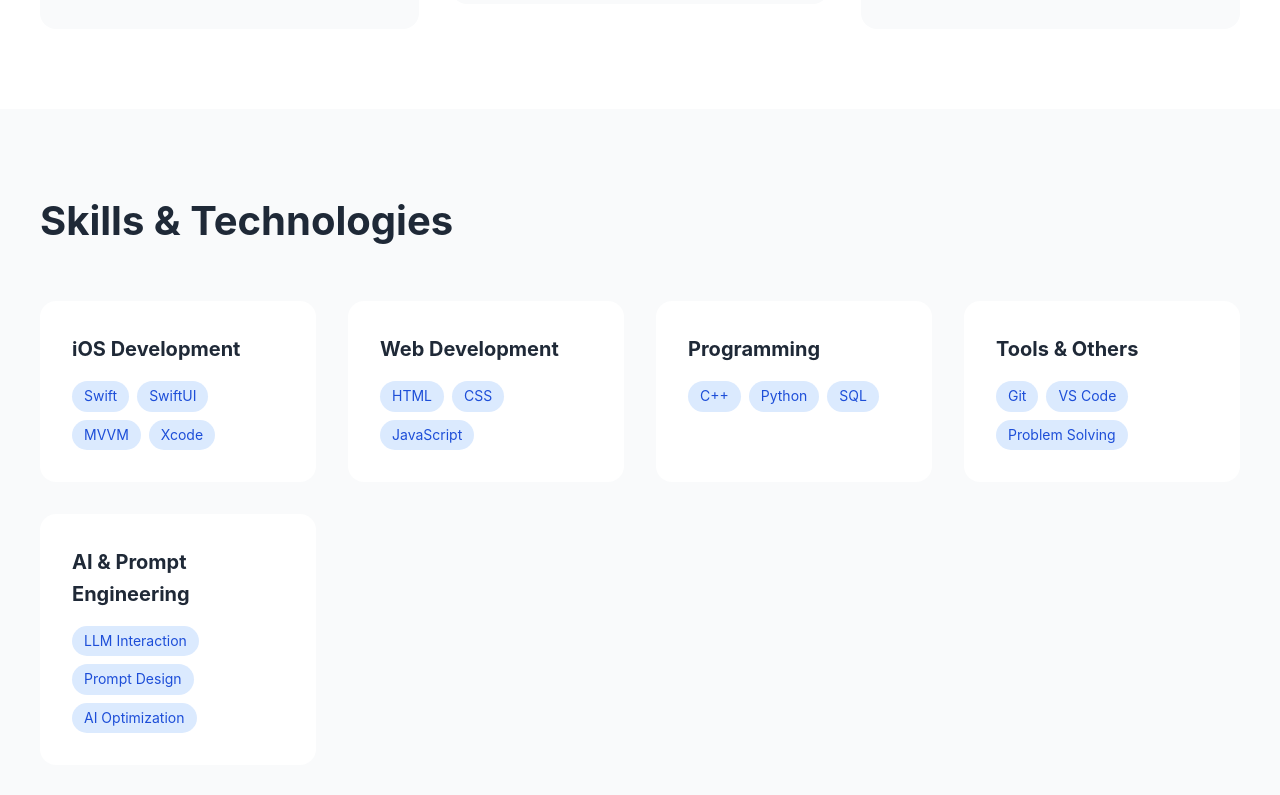
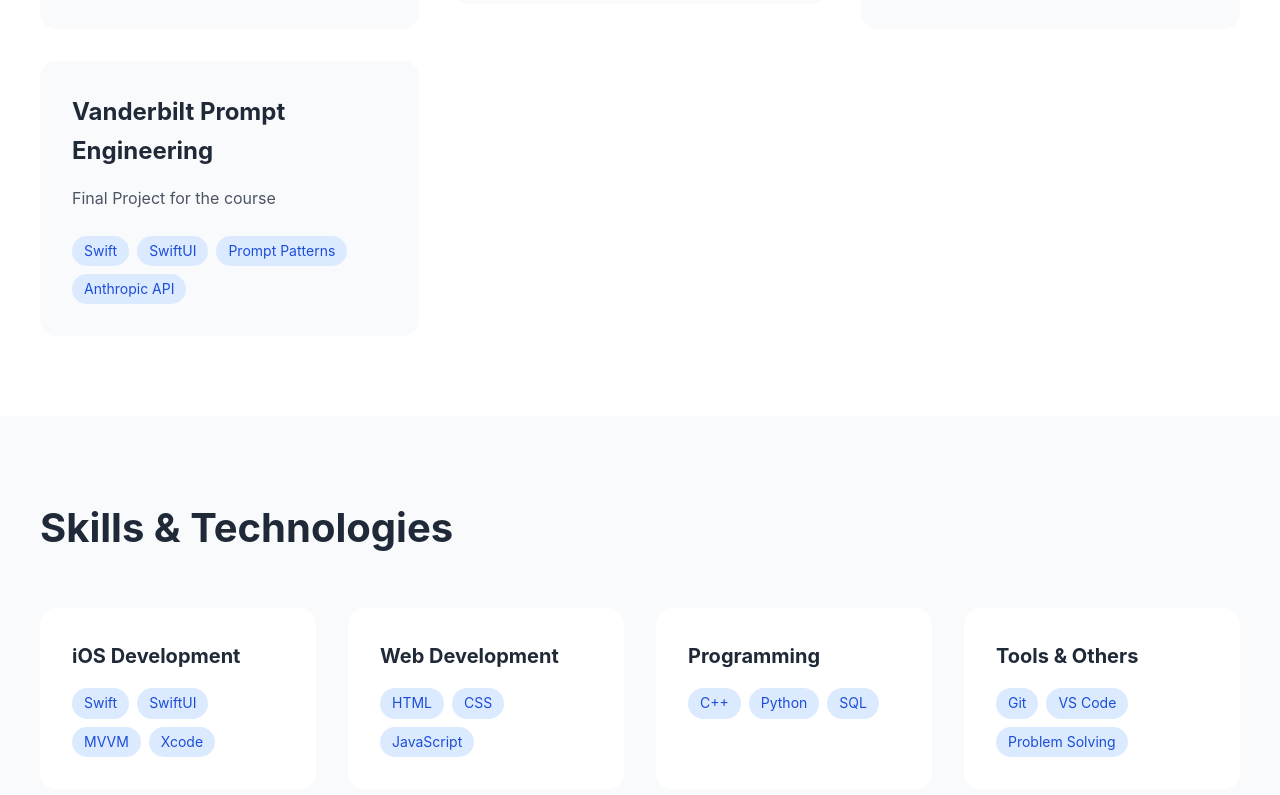
Before and after one commit to Alfredoperry14/Portfolio-Website, a website: page index.html in a window 1280 px wide. Shown: the part 2169-2964 px from the top of the page. Drawn offline with Linux system fonts and the light colour scheme.

Commit message:
update index.html

```diff
--- a/index.html
+++ b/index.html
@@ -107,6 +107,19 @@
                         </div>
                     </div>
                 </a>
+                <!-- Prompt Engineering -->
+                <a href = "https://github.com/Alfredoperry14/AIJournal" style = "text-decoration: none;">
+                    <div class="project-card">
+                        <h3 class="project-title">Vanderbilt Prompt Engineering</h3>
+                        <p class="project-description">Final Project for the course</p>
+                        <div class="tags">
+                            <span class="tag">Swift</span>
+                            <span class="tag">SwiftUI</span>
+                            <span class="tag">Prompt Patterns</span>
+                            <span class="tag">Anthropic API</span>
+                        </div>
+                    </div>
+                </a>
             </div>
         </div>
     </section>
```
